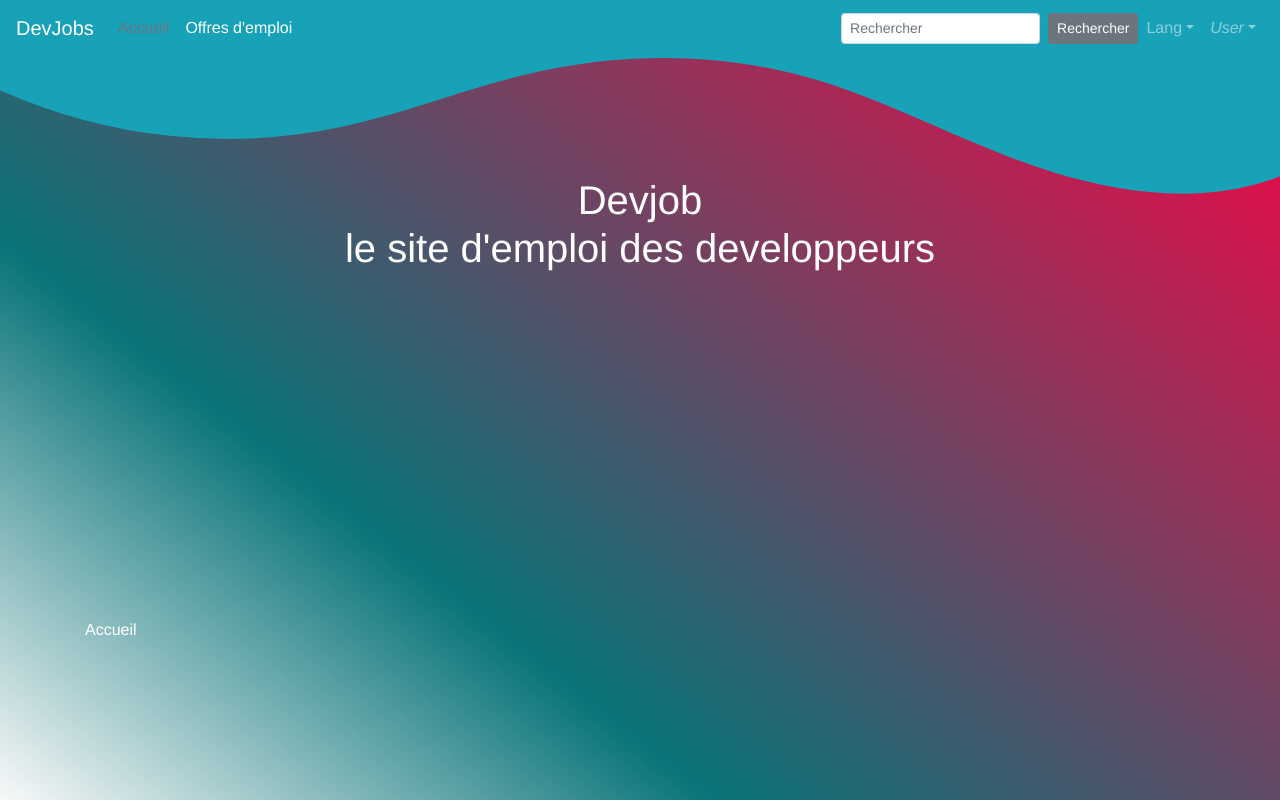
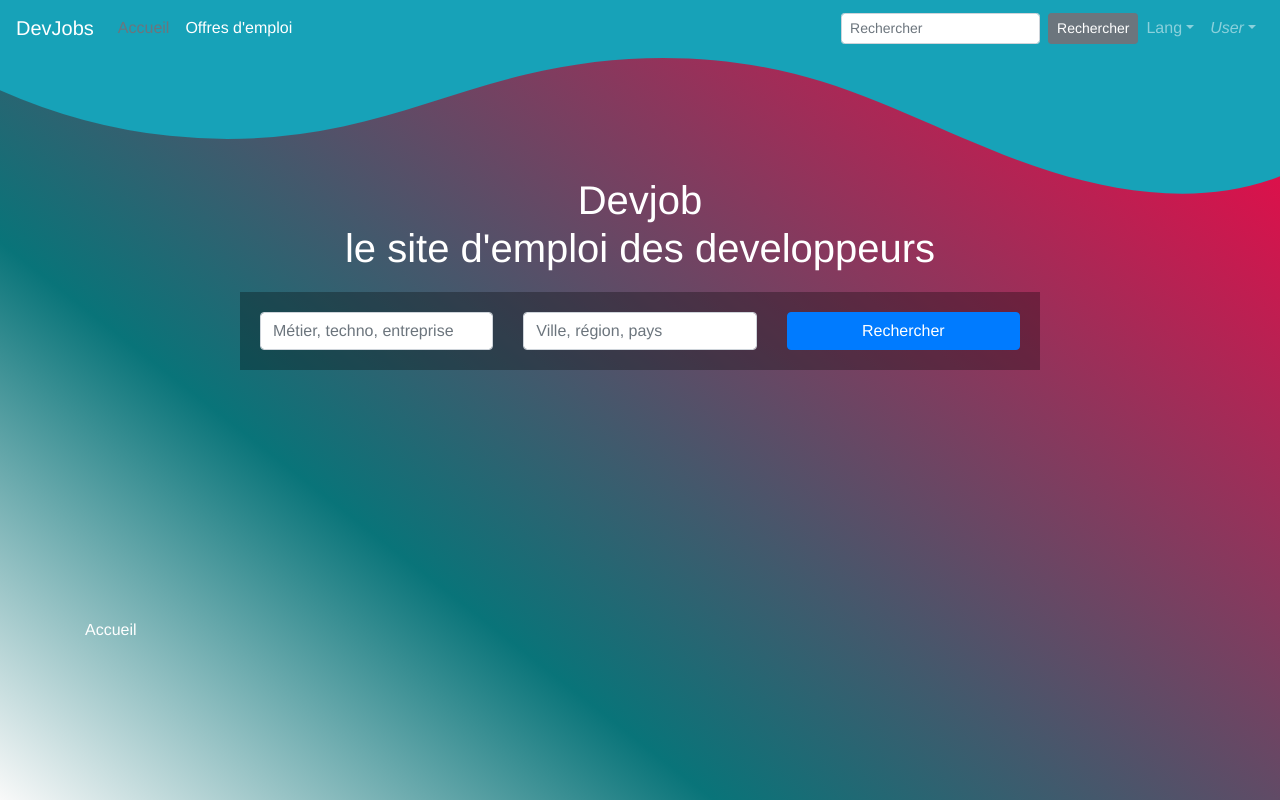
Before and after one commit to laurentfirdion/jobapp, a Vue app in the folder jobapp/: page / in a window 1280 px wide. Built offline with nearby package versions, Linux system fonts and the light colour scheme; no server answers.

Commit message:
:sparkles: add engine in home page and query mode to register search

```diff
--- a/jobapp/src/components/Joblist.vue
+++ b/jobapp/src/components/Joblist.vue
@@ -32,12 +32,13 @@
 </template>
 
 <script lang="ts">
-import Vue from 'vue'
-import Component from 'vue-class-component'
+
+import { Component, Vue } from 'vue-property-decorator'
 import { AxiosResponse } from "axios"
 
 import Job from '../model/job'
 import Favoris from '@/model/favoris'
+
 import CallJob from '../service/calljob'
 import Jobitem from './Jobitem.vue'
 import Search from './Search.vue'
@@ -61,6 +62,8 @@ export default class Joblist extends Vue {
   public location: string = "";
   private favoris: Favoris = new Favoris;
   private favoriskey: number = 1;
+  k: string = "";
+  l: string = "";
 
   beforeCreate() {
     store.dispatch('getFavoris').then(() =>
@@ -75,11 +78,26 @@ export default class Joblist extends Vue {
   }
 
   created() {
+
+    if(this.$route.query !== null) {
+         if(this.$route.query.k !== undefined && this.$route.query.k !== "") {
+           this.k = (this.$route.query.k as string)
+         }
+         if(this.$route.query.l !== undefined && this.$route.query.l !== "") {
+           this.l = (this.$route.query.l as string)
+         }
+    }
+
+    if(this.k !== "" || this.l !== "") {
+      this.callSearch([this.k,this.l])
+    } else {
       const callJob: CallJob = new CallJob();
         callJob.getJob().then((value: AxiosResponse<Job[]>)=>{
           this.joblist = value.data;
           this.titleNb = value.data.length;
       })
+    }
+
   }
 
 
@@ -96,7 +114,16 @@ export default class Joblist extends Vue {
         this.titleNb = value.data.length;
         this.jobdescription = $event[0];
         this.location = $event[1];
+
+        const searchurl: string = location.search;
+
+        const regexk = RegExp($event[0]);
+        const regexl = RegExp($event[1]);
+          if(!regexk.test(searchurl) || !regexl.test(searchurl)) {
+              this.$router.push({name: 'Emplois', query: {k: $event[0], l: $event[1]}})
+          }
         })
+
   }
 
 
--- a/jobapp/src/components/Search.vue
+++ b/jobapp/src/components/Search.vue
@@ -15,6 +15,18 @@
     export default class Search extends Vue {
         public job: string = "";
         public city: string = "";
+
+        created() {
+
+            if(this.$route.query !== null) {
+                if(this.$route.query.k !== "") {
+                    this.job = (this.$route.query.k as string)
+                }
+                if(this.$route.query.l !== "") {
+                    this.city = (this.$route.query.l as string)
+                }
+            }
+        }
 
         send() {
             if(this.job !== "" || this.city !== "") {
--- a/jobapp/src/views/Home.vue
+++ b/jobapp/src/views/Home.vue
@@ -2,6 +2,9 @@
     <div>
      <div class="home">
         <Presentation :title="title" :soustitre="soustitre" />
+        <div class="engine">
+          <Search v-on:search="callSearchHome($event)" />
+        </div>
        <Carrousel :joblisthome="joblisthome" />
      </div>
      <b-container>
@@ -17,14 +20,17 @@
   import Job from '@/model/job'
   import { AxiosResponse } from "axios"
   import CallJob from '../service/calljob'
+  import Search from '@/components/Search.vue'
 
   import { Component, Vue, Watch } from 'vue-property-decorator'
+
 
 @Component({
   components: {
       BreadCrumbTail,
       Presentation,
-      Carrousel
+      Carrousel,
+      Search
   }
 })
 export default class Home extends Vue{
@@ -44,6 +50,10 @@ export default class Home extends Vue{
       beforeDestroy(){
         this.isHome = false
           document!.querySelector('body')!.classList.remove('home')
+      }
+
+      callSearchHome($event: string[]): void {
+        this.$router.push({path: 'emplois', query: {k: $event[0], l: $event[1]}})
       }
 
       @Watch('isHome')
@@ -68,4 +78,27 @@ export default class Home extends Vue{
     color: #ffffff;
     margin-top: 50px;
   }
+
 </style>
+<style lang="scss">
+  .engine {
+        background-color: rgba($color: #000000, $alpha: .3);
+        width: 800px;
+        margin: 20px auto 0;
+        padding: 20px;
+
+        .form-group {
+            display: flex;
+            margin: 0;
+
+          input {
+            margin-right: 30px;
+            margin-bottom: 0;
+          }
+          button {
+            margin-bottom: 0;
+            height: 38px;
+          }
+        }
+  }
+</style>
--- a/jobapp/src/views/Serp.vue
+++ b/jobapp/src/views/Serp.vue
@@ -18,6 +18,5 @@
   })
 
   export default class Serp extends Vue{
-
   }
 </script>
```
Lines whose indentation alone changed are shown as unchanged.
